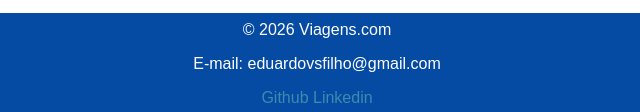
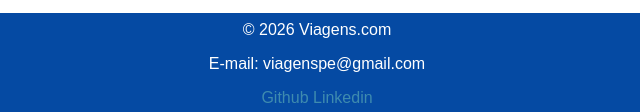
Before and after one commit to EduardoVieira-tec/Site-do-cliente-Pedro-Philipe-atividade-do-Senac-, a plain HTML site: page index.html in a window 1280 px wide. Shown: the part 1421-1533 px from the top of the page, 323-963 px from the left. Drawn offline with Linux system fonts and the light colour scheme.

Commit message:
Update index.html

```diff
--- a/index.html
+++ b/index.html
@@ -273,7 +273,7 @@
         </p>
 
         <p>
-            E-mail: eduardovsfilho@gmail.com
+            E-mail: viagenspe@gmail.com
         </p>
 
         <p class="links">
```
Lines whose indentation alone changed are shown as unchanged.
